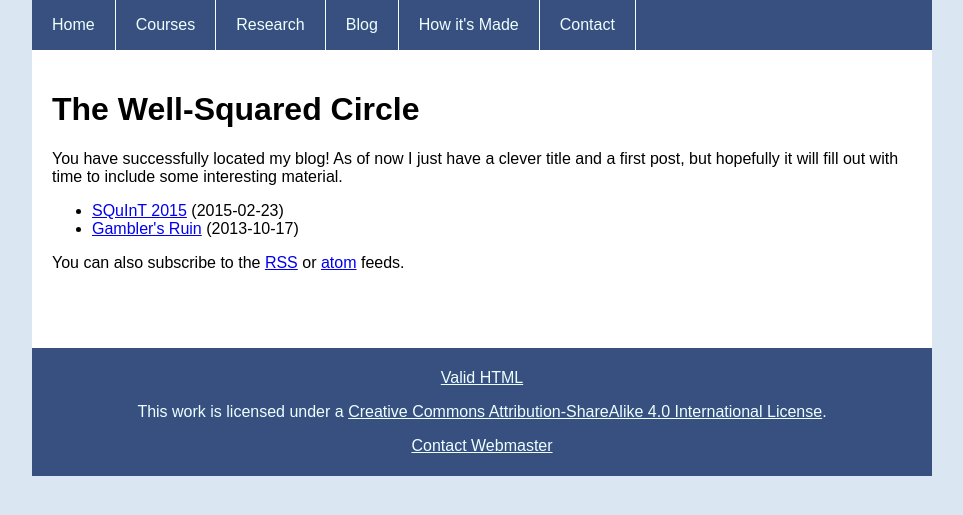
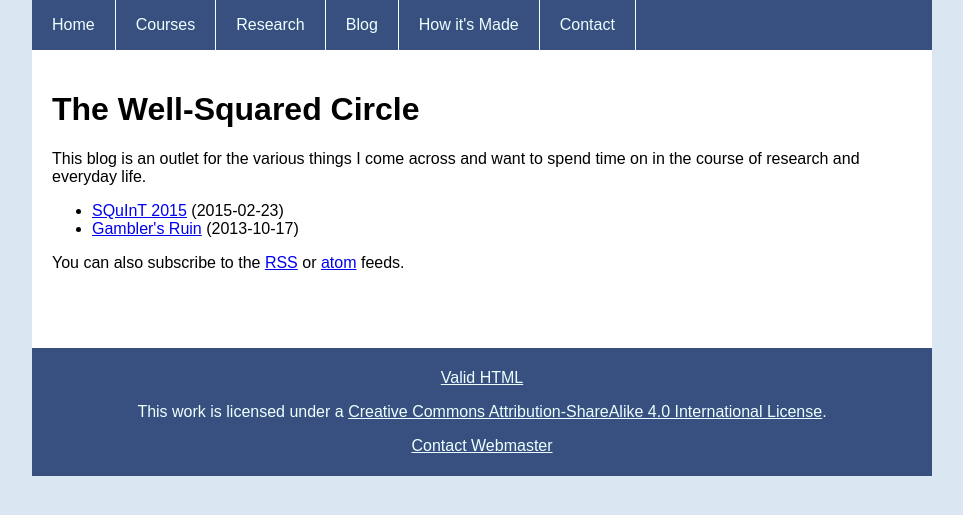
Before and after one commit to jarthurgross/website, a Jekyll site: the page built from blog/index.html, in a window 1280 px wide. Shown: the top 515 px of the page, without its empty margins (158-1121 px from the left). Built offline with Jekyll 4.4.1, drawn with Linux system fonts in a browser that asks for light colours; Markdown is read by kramdown in place of the engine named in the settings.

Commit message:
Added first paper and updated some intor text

```diff
--- a/blog/index.html
+++ b/blog/index.html
@@ -12,9 +12,8 @@ title: The Well-Squared Circle
   </header>
   <div role="main">
     <p>
-      You have successfully located my blog! As of now I just have a clever
-      title and a first post, but hopefully it will fill out with time to
-      include some interesting material.
+      This blog is an outlet for the various things I come across and want to
+      spend time on in the course of research and everyday life.
     </p>
     <ul>
     {% for post in site.posts %}
--- a/index.html
+++ b/index.html
@@ -8,7 +8,7 @@ title: Jonathan Gross's Homepage
   </header>
   <div role="main">
     <p>
-      This is my site! Not much on here yet, but you may be looking for
-      information concerning <a href="courses">courses</a> I TA for.
+      This site is a blend of personal and professional material related to me,
+      Jonathan A. Gross.
     </p>
   </div>
```
Also changed, not shown: research/index.md (+8 -0 lines).
